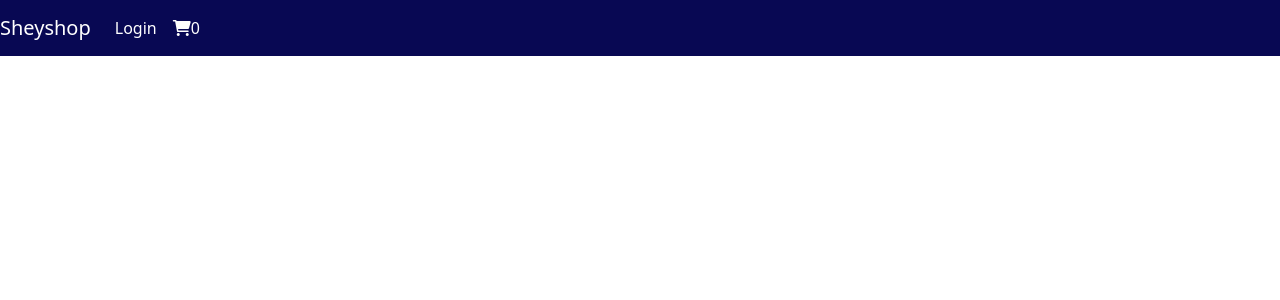
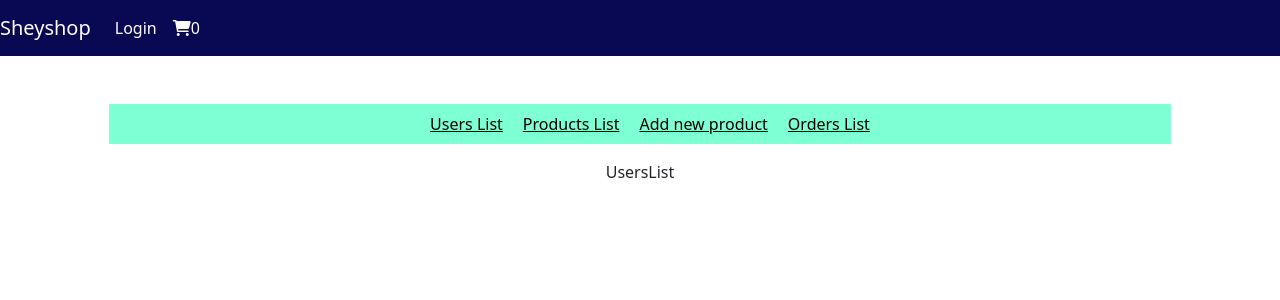
Before and after one commit to Binamra7/mern-ecommerce, a React (Create React App) app in the folder client/: page /admin/userslist in a window 1280 px wide. Before the commit this address had no page. Shown: the top 300 px of the page. Built offline with nearby package versions, Linux system fonts and the light colour scheme.

Commit message:
feature: admin panel

```diff
--- a/client/src/App.js
+++ b/client/src/App.js
@@ -10,6 +10,11 @@ import Login from "./screens/Login";
 import Order from "./screens/Orders";
 import OrderInfo from "./screens/OrderInfo";
 import Profile from "./screens/Profile";
+import Admin from "./screens/Admin";
+import UsersList from "./screens/UsersList";
+import ProductsList from "./screens/ProductsList";
+import AddNewProduct from "./screens/AddNewProduct";
+import OrdersList from "./screens/OrdersList";
 
 function App() {
 	return (
@@ -26,6 +31,12 @@ function App() {
 					<Route path="/orders" element={<Order />} />
 					<Route path="/orderinfo/:orderid" element={<OrderInfo />} />
 					<Route path="/profile" element={<Profile />} />
+					<Route path="/admin" element={<Admin />}>
+						<Route path="/admin/userslist" element={<UsersList />} />
+						<Route path="/admin/productslist" element={<ProductsList />} />
+						<Route path="/admin/addnewproduct" element={<AddNewProduct />} />
+						<Route path="/admin/orderslist" element={<OrdersList />} />
+					</Route>
 				</Routes>
 			</BrowserRouter>
 		</div>
--- a/client/src/index.css
+++ b/client/src/index.css
@@ -62,3 +62,11 @@ h3{
 .orderitem h1 {
   font-size: 16px !important;
 }
+.admin{
+  background-color: aquamarine;
+}
+.admin li {
+  list-style-type: none !important;
+  display: inline !important;
+  margin-left: 20px !important;
+}
--- /dev/null
+++ b/client/src/screens/AddNewProduct.js
@@ -0,0 +1,7 @@
+import React from "react";
+
+const AddNewProduct = () => {
+	return <div>AddNewProduct</div>;
+};
+
+export default AddNewProduct;
--- /dev/null
+++ b/client/src/screens/Admin.js
@@ -0,0 +1,48 @@
+import React from "react";
+import { Link, Outlet } from "react-router-dom";
+// import UsersList from "./UsersList";
+// import ProductsList from "./ProductsList";
+// import AddNewProduct from "./AddNewProduct";
+// import OrdersList from "./OrdersList";
+
+function Admin() {
+	return (
+		<div>
+			<div className="row justify-content-center mt-5">
+				<div className="col-md-10">
+					<ul className="admin p-2">
+						<li>
+							<Link style={{ color: "black" }} to="/admin/userslist">
+								Users List
+							</Link>
+						</li>
+						<li>
+							<Link style={{ color: "black" }} to="/admin/productslist">
+								Products List
+							</Link>
+						</li>
+						<li>
+							<Link style={{ color: "black" }} to="/admin/addnewproduct">
+								Add new product
+							</Link>
+						</li>
+						<li>
+							<Link style={{ color: "black" }} to="/admin/orderslist">
+								Orders List
+							</Link>
+						</li>
+					</ul>
+					<Outlet />
+					{/* <Routes>
+						<Route path="/admin/userslist" element={<UsersList />} />
+						<Route path="/admin/productslist" element={<ProductsList />} />
+						<Route path="/admin/addnewproduct" element={<AddNewProduct />} />
+						<Route path="/admin/orderslist" element={<OrdersList />} />
+					</Routes> */}
+				</div>
+			</div>
+		</div>
+	);
+}
+
+export default Admin;
--- /dev/null
+++ b/client/src/screens/OrdersList.js
@@ -0,0 +1,7 @@
+import React from "react";
+
+const OrdersList = () => {
+	return <div>OrdersList</div>;
+};
+
+export default OrdersList;
--- /dev/null
+++ b/client/src/screens/ProductsList.js
@@ -0,0 +1,7 @@
+import React from "react";
+
+const ProductsList = () => {
+	return <div>ProductsList</div>;
+};
+
+export default ProductsList;
--- /dev/null
+++ b/client/src/screens/UsersList.js
@@ -0,0 +1,7 @@
+import React from "react";
+
+function UsersList() {
+	return <div>UsersList</div>;
+}
+
+export default UsersList;
```
